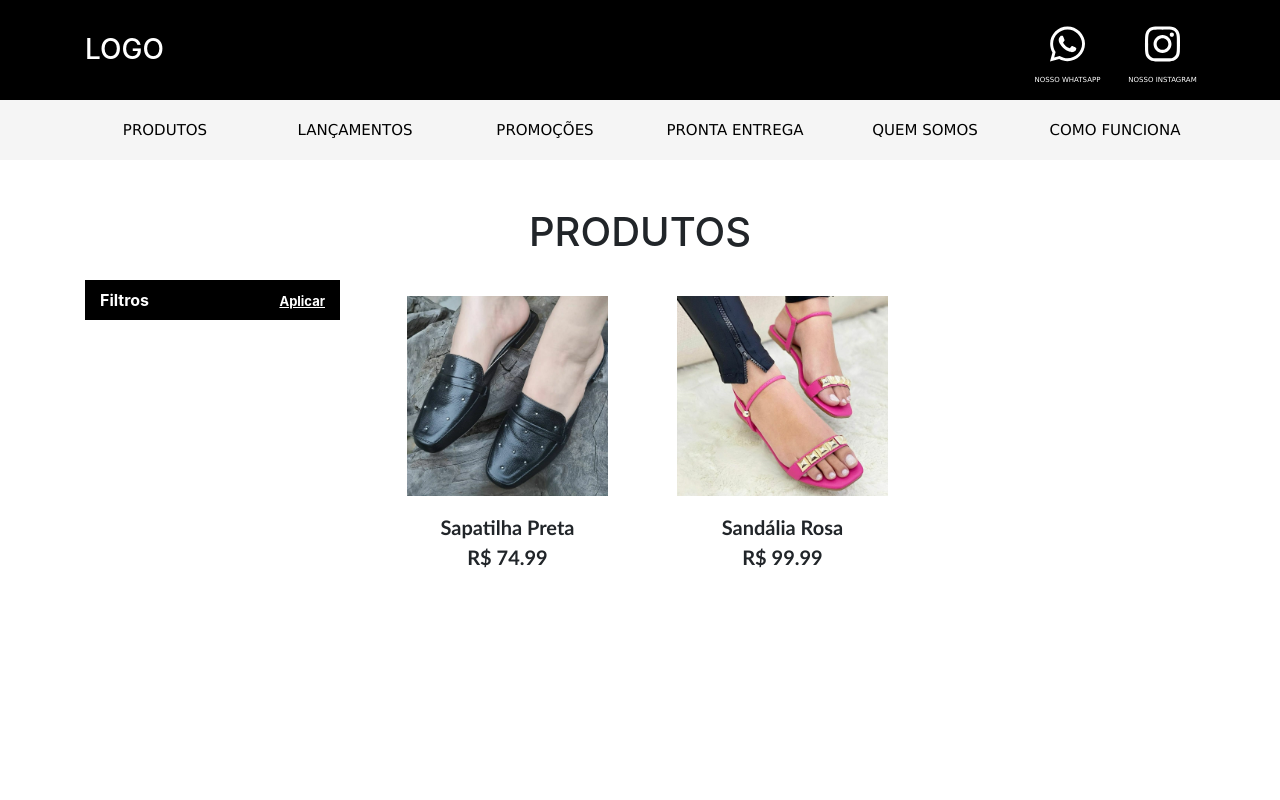
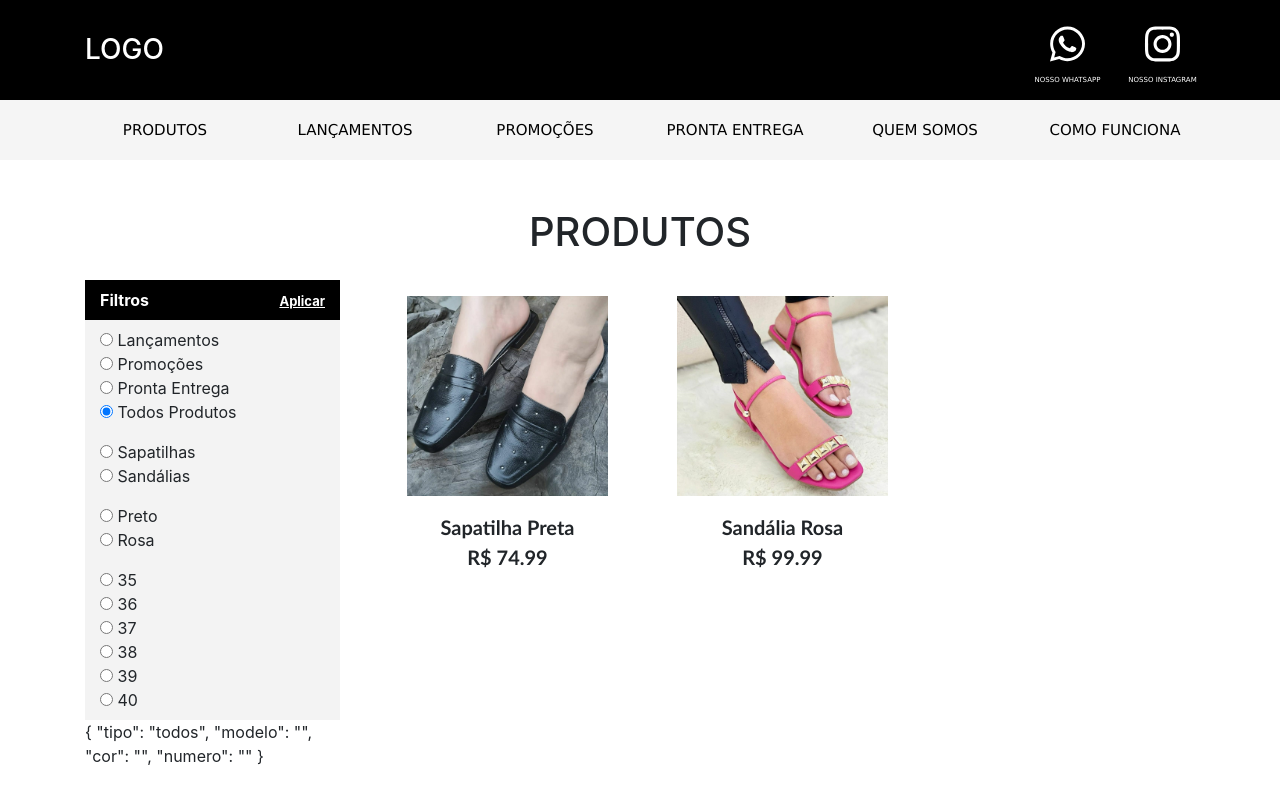
Before and after one commit to ph-honorato/stiloeu-frontend, an Angular app: page /produtos in a window 1280 px wide. Built offline with nearby package versions, Linux system fonts and the light colour scheme.

Commit message:
Gerando filtros e FormBuilder

```diff
--- a/src/app/app.module.ts
+++ b/src/app/app.module.ts
@@ -1,6 +1,6 @@
 import { NgModule } from '@angular/core';
 import { BrowserModule } from '@angular/platform-browser';
-
+import { ReactiveFormsModule } from '@angular/forms';
 import { AppRoutingModule } from './app-routing.module';
 import { AppComponent } from './app.component';
 
@@ -22,7 +22,8 @@ import { TutorialComponent } from './pages/tutorial/tutorial.component';
   imports: [
     BrowserModule,
     AppRoutingModule,
-    FontAwesomeModule
+    FontAwesomeModule,
+    ReactiveFormsModule
   ],
   providers: [],
   bootstrap: [AppComponent]
--- a/src/app/models/pre-database.model.ts
+++ b/src/app/models/pre-database.model.ts
@@ -15,8 +15,8 @@ export class PreDatabase {
             foto: "../../assets/sapatilhapreta.jpeg",
             preco: 74.99,
             tamanhos: [35, 37, 38],
-            modelo: "sapatilha",
-            cor: "preto",
+            modelo: "Sapatilhas",
+            cor: "Preto",
             disponivel: true,
             dataAdicao: "2022-01-27",
             prontaEntrega: false
@@ -28,8 +28,8 @@ export class PreDatabase {
             foto: "../../assets/sandaliarosa.jpeg",
             preco: 99.99,
             tamanhos: [35, 36, 37, 39, 40],
-            modelo: "sandália",
-            cor: "rosa",
+            modelo: "Sandálias",
+            cor: "Rosa",
             disponivel: true,
             dataAdicao: "2022-01-27",
             prontaEntrega: false
--- a/src/app/pages/produtos/produtos.component.css
+++ b/src/app/pages/produtos/produtos.component.css
@@ -22,3 +22,14 @@
     width: auto;
 
 }
+
+
+
+.filtro-superior {
+    height: 40px;
+    background-color: black;
+}
+
+.filtro-inferior {
+    background-color: rgb(243, 243, 243);
+}
--- a/src/app/pages/produtos/produtos.component.html
+++ b/src/app/pages/produtos/produtos.component.html
@@ -14,7 +14,7 @@
 
         <div class="col-3">
 
-            <div class="container-fluid" style="height: 40px;background-color: black;">
+            <div class="container-fluid filtro-superior">
 
                 <div class="row align-items-center" style="height: 100%;">
 
@@ -30,6 +30,75 @@
 
             </div>
 
+            <div class="container-fluid filtro-inferior">
+
+                <form [formGroup]="filtrosForm" >
+
+                    <div class="row py-2">
+
+                        <div class="col-12">
+
+                            <span>
+                                <input type="radio" id="lancamentos" value="lancamentos" formControlName="tipo"/> Lançamentos <br>
+                            </span>
+
+                            <span>
+                                <input type="radio" id="promocoes" value="promocoes" formControlName="tipo" /> Promoções <br>
+                            </span>
+
+                            <span>
+                                <input type="radio" id="pronta-entrega" value="pronta-entrega" formControlName="tipo" /> Pronta Entrega <br>
+                            </span>
+
+                            <span>
+                                <input type="radio" id="todos" value="todos" formControlName="tipo"  /> Todos Produtos <br>
+                            </span>
+
+                        </div>
+
+                    </div>
+
+                    <div class="row py-2">
+
+                        <div class="col-12">
+
+                            <span *ngFor="let modelo of arrayModelosFiltros">
+                                <input type="radio"  [value]="modelo" formControlName="modelo"/> {{modelo}} <br>
+                            </span>
+
+                        </div>
+
+                    </div>
+
+                    <div class="row py-2">
+
+                        <div class="col-12">
+
+                            <span *ngFor="let cor of arrayCoresFiltros">
+                                <input type="radio"  [value]="cor" formControlName="cor"/> {{cor}} <br>
+                            </span>
+
+                        </div>
+
+                    </div>
+
+                    <div class="row py-2">
+
+                        <div class="col-12">
+
+                            <span *ngFor="let numero of arrayNumerosFiltros">
+                                <input type="radio"  [value]="numero" formControlName="numero"/> {{numero}} <br>
+                            </span>
+
+                        </div>
+
+                    </div>
+
+                </form>
+
+            </div>
+
+            {{filtrosForm.value | json}}
 
         </div>
 
--- a/src/app/pages/produtos/produtos.component.ts
+++ b/src/app/pages/produtos/produtos.component.ts
@@ -1,6 +1,9 @@
 import { Component, OnInit } from '@angular/core';
+import { FormBuilder, FormGroup, NgForm, Validators, AbstractControl } from '@angular/forms';
+
 import { PreDatabase } from 'src/app/models/pre-database.model';
 import { Produto } from 'src/app/models/produto.model';
+
 
 @Component({
   selector: 'app-produtos',
@@ -9,14 +12,47 @@ import { Produto } from 'src/app/models/produto.model';
 })
 export class ProdutosComponent implements OnInit {
 
+  //Array de Produtos Exibidos na Tela
   produtosExibidos: Array<Produto>;
 
+  //Array de modelos, cores e números dos produtos
+  arrayModelosFiltros: Array<String>;
+  arrayCoresFiltros: Array<String>;
+  arrayNumerosFiltros: Array<Number>;
+
+  //Form de de Filtros
+  filtrosForm: FormGroup;
+  tipo: AbstractControl;
+  modelo: AbstractControl;
+  cor: AbstractControl;
+  numero: AbstractControl;
+
   constructor (
-    private pd: PreDatabase
+    private pd: PreDatabase,
+    private fb: FormBuilder,
 
   ) {
 
+    //Carrega o array de produtos com o banco de dados
     this.produtosExibidos = pd.preDatabase;
+
+    //Carregando array de filtros
+    this.arrayModelosFiltros = ["Sapatilhas", "Sandálias"];
+    this.arrayCoresFiltros = ["Preto", "Rosa"];
+    this.arrayNumerosFiltros = [35, 36, 37, 38, 39, 40];
+
+    //Form de Filtros
+    this.filtrosForm = fb.group({
+      'tipo':         ['todos', [ Validators.required ]],
+      'modelo':       ['', [ Validators.required ]],
+      'cor':          ['', [ Validators.required ]],
+      'numero':       ['', [ Validators.required ]]
+    });
+
+    this.tipo = this.filtrosForm.controls['tipo'];
+    this.modelo = this.filtrosForm.controls['modelo'];
+    this.cor = this.filtrosForm.controls['cor'];
+    this.numero = this.filtrosForm.controls['numero'];
 
   }
 
@@ -25,21 +61,23 @@ export class ProdutosComponent implements OnInit {
 
   addTest(){
 
-    var p: Produto = {
-      id: 0,
-      nome: "Sapatilha Azul",
-      descricao: "Sapatilha de Couro Preto",
-      foto: "../../assets/sapatilhapreta.jpeg",
-      preco: 74.99,
-      tamanhos: [35, 37, 38],
-      modelo: "sapatilha",
-      cor: "preto",
-      disponivel: true,
-      dataAdicao: "2022-01-27",
-      prontaEntrega: false
-    }
+    // var p: Produto = {
+    //   id: 0,
+    //   nome: "Sapatilha Azul",
+    //   descricao: "Sapatilha de Couro Preto",
+    //   foto: "../../assets/sapatilhapreta.jpeg",
+    //   preco: 74.99,
+    //   tamanhos: [35, 37, 38],
+    //   modelo: "sapatilha",
+    //   cor: "preto",
+    //   disponivel: true,
+    //   dataAdicao: "2022-01-27",
+    //   prontaEntrega: false
+    // }
 
-    this.produtosExibidos.push(p);
+    // this.produtosExibidos.push(p);
+
+    console.log(this.filtrosForm.value);
 
   }
 
```
